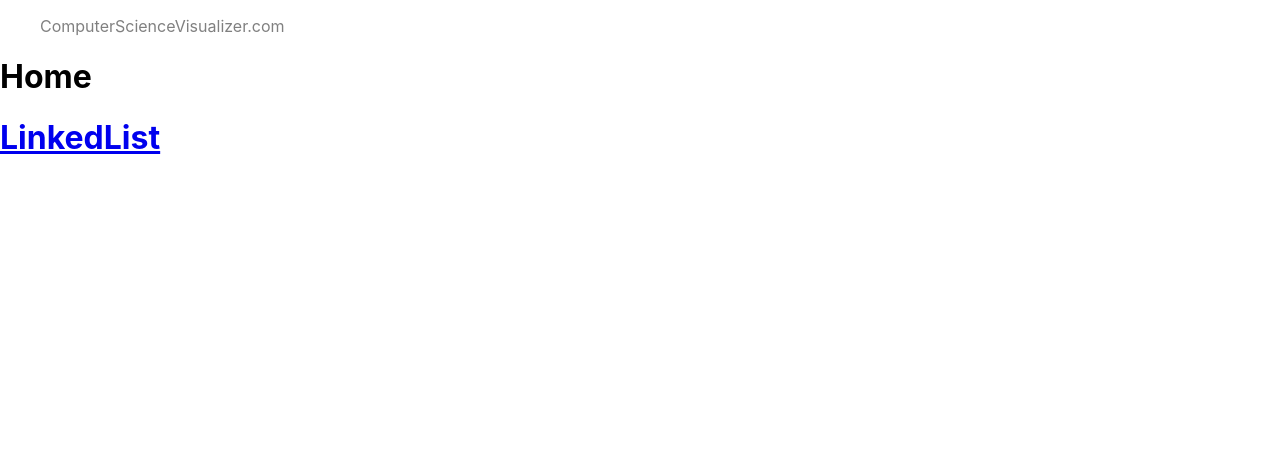
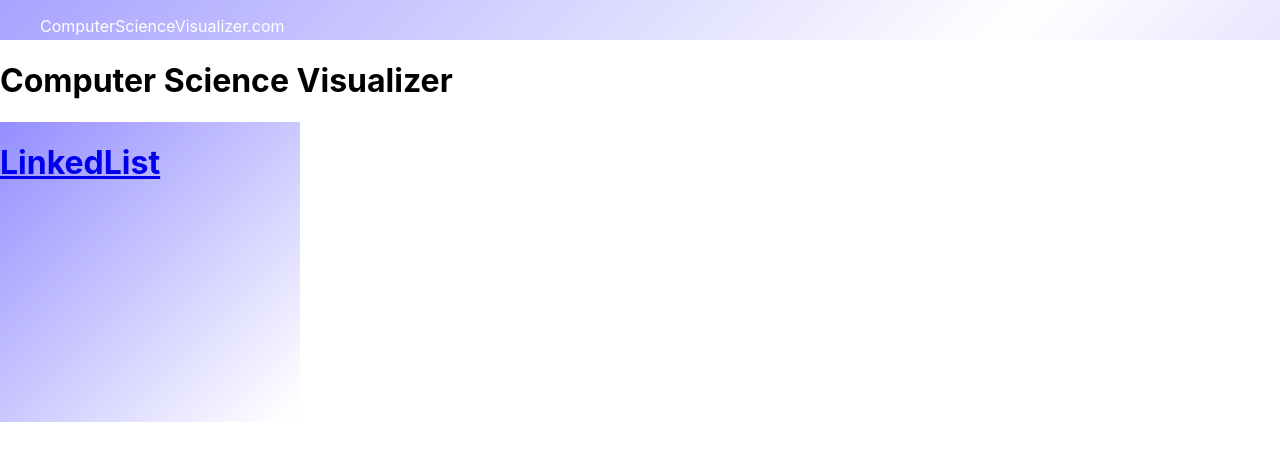
Before and after one commit to josephlarrivy/data-structures-visualizers, a React (Create React App) app: page / in a window 1280 px wide. Shown: the top 460 px of the page. Built offline with nearby package versions, Linux system fonts and the light colour scheme.

Commit message:
LinkedList done?

```diff
--- a/public/index.html
+++ b/public/index.html
@@ -24,7 +24,7 @@
       work correctly both with client-side routing and a non-root public URL.
       Learn how to configure a non-root public URL by running `npm run build`.
     -->
-    <title>React App</title>
+    <title>CS Visualizer</title>
   </head>
   <body>
     <noscript>You need to enable JavaScript to run this app.</noscript>
--- a/src/App.css
+++ b/src/App.css
@@ -40,9 +40,26 @@
 
 .nav-div {
   position: absolute;
-  width: 100%;
-  height: 5vh;
-}
+    width: 100%;
+    height: 5vh;
+    background: linear-gradient(-45deg, #6c63ff, white, #6c63ff, white);
+    background-size: 400% 400%;
+    animation: gradient 30s ease infinite;
+  }
+
+  @keyframes gradient {
+    0% {
+      background-position: 0% 50%;
+    }
+
+    50% {
+      background-position: 100% 50%;
+    }
+
+    100% {
+      background-position: 0% 50%;
+    }
+  }
 
 .application-div {
   position: absolute;
--- a/src/App.js
+++ b/src/App.js
@@ -1,6 +1,8 @@
 import logo from './logo.svg';
 // import './App.css';
 import NavBar from './NavBar';
+
+import './App.css'
 
 import { BrowserRouter } from 'react-router-dom';
 
--- a/src/NavBar.css
+++ b/src/NavBar.css
@@ -1,26 +1,15 @@
 nav {
     width: inherit;
-    align-items: center;
-    /* background-color: aqua; */
+    height: fill;
 }
 
 .nav-item {
     display: inline-block;
-    /* margin-left: 2vh; */
+    color: white;
 }
 
 nav a {
-    color: gray;
+    color: white;
     text-decoration: none;
     margin: 0 auto;
 }
-
-nav a.active {
-    /* color: black;
-    text-decoration: none; */
-}
-
-#nav-logout {
-    /* color: gray;
-    text-decoration: none; */
-}
--- a/src/components/Home.css
+++ b/src/components/Home.css
@@ -0,0 +1,22 @@
+.square {
+    position: absolute;
+    width: 300px;
+    height: 300px;
+    background: linear-gradient(-45deg, #6c63ff, white, #6c63ff, white);
+    background-size: 400% 400%;
+    animation: gradient 30s ease infinite;
+}
+
+@keyframes gradient {
+    0% {
+        background-position: 0% 50%;
+    }
+
+    50% {
+        background-position: 100% 50%;
+    }
+
+    100% {
+        background-position: 0% 50%;
+    }
+}
--- a/src/components/Home.js
+++ b/src/components/Home.js
@@ -2,16 +2,18 @@ import React from "react";
 import NavBar from "../NavBar";
 import { Link, Route, Routes } from 'react-router-dom';
 
-
+import './Home.css'
 
 const Home = () => {
 
   return (
     <div className="home">
-      <h1>Home</h1>
-      <h1>
-        <Link to={`/linkedlist`}>LinkedList</Link>
-      </h1>
+      <h1>Computer Science Visualizer</h1>
+      <div className="square">
+        <h1>
+          <Link to={`/linkedlist`}>LinkedList</Link>
+        </h1>
+      </div>
     </div>
   )
 }
--- a/src/components/LinkedList/LinkedListForm.css
+++ b/src/components/LinkedList/LinkedListForm.css
@@ -37,3 +37,9 @@ button[type="submit"] {
 button[type="submit"]:hover {
     background-color: #564dff;
 }
+
+.caption {
+    min-height: 22px;
+    font-size: 20px;
+
+}
--- a/src/components/LinkedList/LinkedListForm.js
+++ b/src/components/LinkedList/LinkedListForm.js
@@ -8,7 +8,7 @@ const LinkedListForm = ({list, setList}) => {
   const [index, setIndex] = useState("");
   const [displayNodes, setDisplayNodes] = useState([])
   const [listlength, setListLength] = useState(null)
-
+  const [caption, setCaption] = useState('use form to add nodes')
 
   const handleAdd = (event) => {
     event.preventDefault();
@@ -16,6 +16,15 @@ const LinkedListForm = ({list, setList}) => {
     setList(list);
     setValue("");
     setIndex("");
+    if (index > list.length-1) {
+      setCaption(
+        `added: [node: (value: ${value}) (index: ${list.length - 1})]`
+      )
+    } else {
+      setCaption(
+        `added: [node: (value: ${value}) (index: ${index})]`
+      )
+    }
   };
 
   const handleRemove = (event, index) => {
@@ -23,6 +32,11 @@ const LinkedListForm = ({list, setList}) => {
     list.remove(index);
     setList(list);
     setListLength(list.length)
+    const val = event.target.closest('.node-wrapper').querySelector('.circle p').textContent
+    const idx = event.target.closest('.node-wrapper').querySelector('.idx').textContent
+    setCaption(
+      `removed: [node: (${val}) (${idx})]`
+    )
   };
 
   useEffect(() => {
@@ -43,6 +57,7 @@ const LinkedListForm = ({list, setList}) => {
   return (
     <div>
       <h1>Linked List</h1>
+      <p className="caption">{caption}</p>
       <LinkedListVisualizer list={list} handleRemove={handleRemove} />
       <form onSubmit={handleAdd}>
         <label>
--- a/src/components/LinkedList/LinkedListVisualizer.css
+++ b/src/components/LinkedList/LinkedListVisualizer.css
@@ -3,7 +3,7 @@
     display: flex;
     width: 80%;
     margin-left: 10%;
-    margin-top: 50px;
+    /* margin-top: 50px; */
     justify-content: space-around;
     min-height: 100px;
     margin-bottom: 20px;
--- a/src/components/LinkedList/LinkedListVisualizer.js
+++ b/src/components/LinkedList/LinkedListVisualizer.js
@@ -15,7 +15,7 @@ const LinkedListVisualizer = ({ list, handleRemove }) => {
   if (list.length === 0) {
     return (
       <div className="nodes-container">
-        <p>use form to add nodes</p>
+        <p></p>
       </div>
     )
   }
--- a/src/components/LinkedList/Node.js
+++ b/src/components/LinkedList/Node.js
@@ -12,7 +12,7 @@ const Node = ({ value, index, head, tail, next, handleRemove }) => {
         <div className='circle'>
           <p>value: {value}</p>
         </div>
-        <p>index: {index}</p>
+        <p className="idx">index: {index}</p>
         {/* <hr></hr> */}
         <p
           className="next">
```
